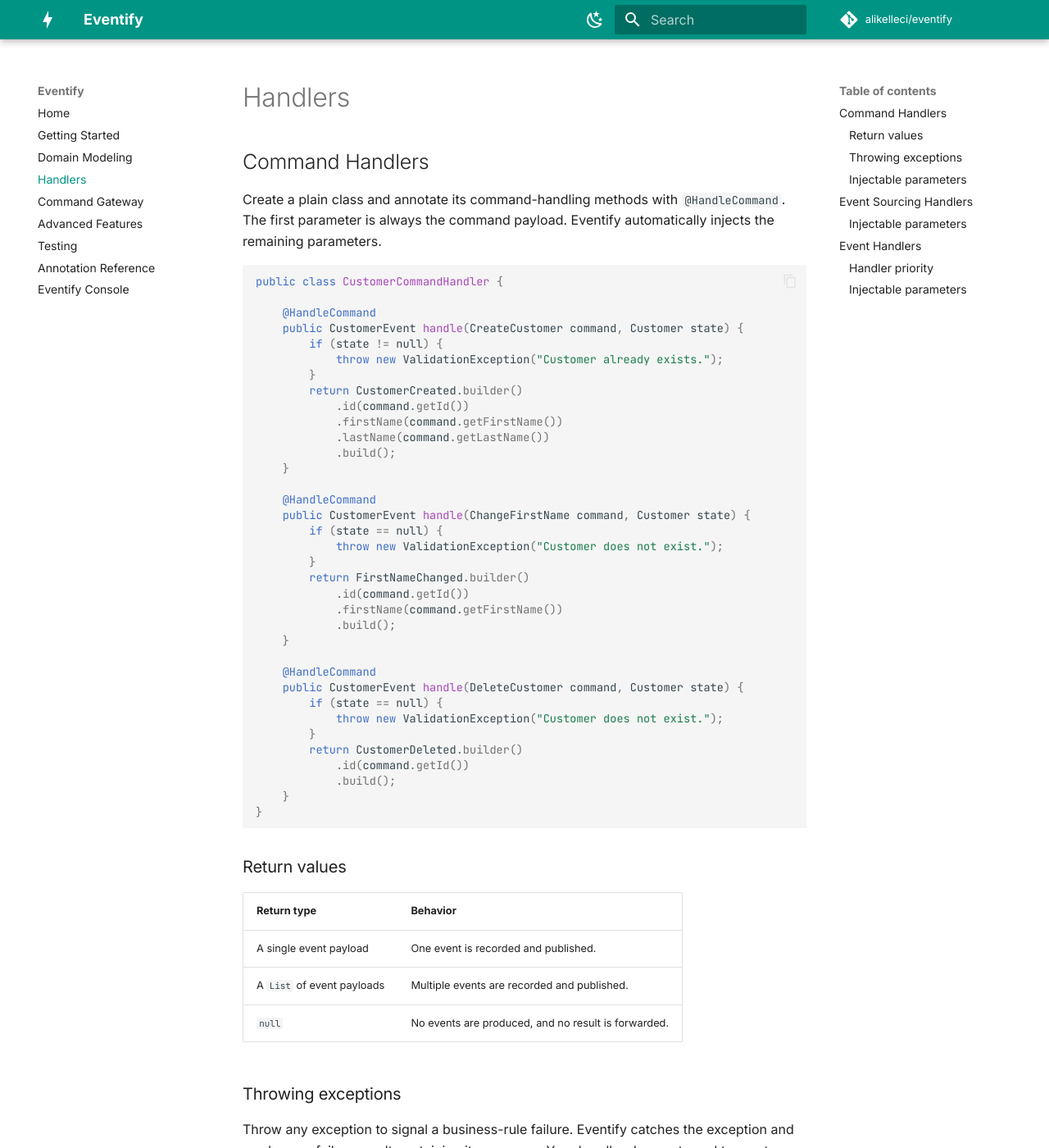
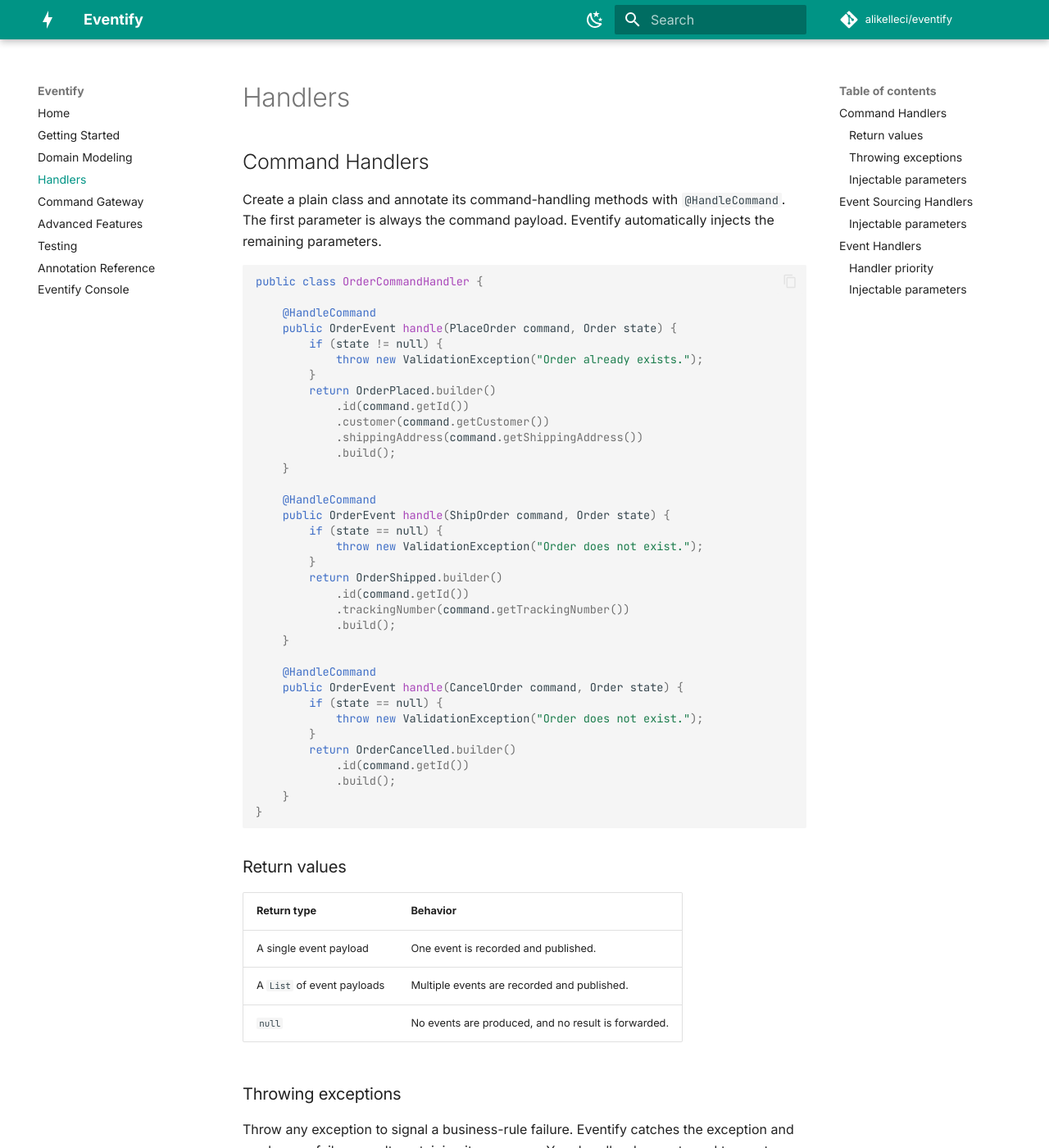
Before and after one commit to alikelleci/eventify, an MkDocs documentation site: the page built from docs/handlers.md, in a window 1280 px wide and 1400 px high. Shown: the whole window at 82% size. Built offline with MkDocs 1.6.1 and Material for MkDocs 9.7.7, drawn with Linux system fonts in a browser that asks for light colours; comment, search, counter and statistics services are not loaded; some of the changed text lies outside the part shown.

Commit message:
minor changes

````diff
--- a/docs/handlers.md
+++ b/docs/handlers.md
@@ -5,37 +5,37 @@
 Create a plain class and annotate its command-handling methods with `@HandleCommand`. The first parameter is always the command payload. Eventify automatically injects the remaining parameters.
 
 ```java
-public class CustomerCommandHandler {
+public class OrderCommandHandler {
 
     @HandleCommand
-    public CustomerEvent handle(CreateCustomer command, Customer state) {
+    public OrderEvent handle(PlaceOrder command, Order state) {
         if (state != null) {
-            throw new ValidationException("Customer already exists.");
+            throw new ValidationException("Order already exists.");
         }
-        return CustomerCreated.builder()
+        return OrderPlaced.builder()
             .id(command.getId())
-            .firstName(command.getFirstName())
-            .lastName(command.getLastName())
+            .customer(command.getCustomer())
+            .shippingAddress(command.getShippingAddress())
             .build();
     }
 
     @HandleCommand
-    public CustomerEvent handle(ChangeFirstName command, Customer state) {
+    public OrderEvent handle(ShipOrder command, Order state) {
         if (state == null) {
-            throw new ValidationException("Customer does not exist.");
+            throw new ValidationException("Order does not exist.");
         }
-        return FirstNameChanged.builder()
+        return OrderShipped.builder()
             .id(command.getId())
-            .firstName(command.getFirstName())
+            .trackingNumber(command.getTrackingNumber())
             .build();
     }
 
     @HandleCommand
-    public CustomerEvent handle(DeleteCustomer command, Customer state) {
+    public OrderEvent handle(CancelOrder command, Order state) {
         if (state == null) {
-            throw new ValidationException("Customer does not exist.");
+            throw new ValidationException("Order does not exist.");
         }
-        return CustomerDeleted.builder()
+        return OrderCancelled.builder()
             .id(command.getId())
             .build();
     }
@@ -60,12 +60,12 @@
 
 ```java
 @HandleCommand
-public CustomerEvent handle(CreateCustomer command,
-                            Customer state,
-                            Metadata metadata,
-                            @Timestamp Instant timestamp,
-                            @MessageId String messageId,
-                            @MetadataValue("$correlationId") String correlationId) {
+public OrderEvent handle(PlaceOrder command,
+                          Order state,
+                          Metadata metadata,
+                          @Timestamp Instant timestamp,
+                          @MessageId String messageId,
+                          @MetadataValue("$correlationId") String correlationId) {
     // ...
 }
 ```
@@ -83,27 +83,27 @@
 Create a plain class and annotate its event-sourcing methods with `@ApplyEvent`. These methods define how each event is applied to produce the next aggregate state. The first parameter is the event payload; all remaining parameters are resolved by type and can appear in any order.
 
 ```java
-public class CustomerEventSourcingHandler {
+public class OrderEventSourcingHandler {
 
     @ApplyEvent
-    public Customer apply(CustomerCreated event, Customer state) {
-        return Customer.builder()
+    public Order apply(OrderPlaced event, Order state) {
+        return Order.builder()
             .id(event.getId())
-            .firstName(event.getFirstName())
-            .lastName(event.getLastName())
+            .customer(event.getCustomer())
+            .shippingAddress(event.getShippingAddress())
             .createdAt(Instant.now())
             .build();
     }
 
     @ApplyEvent
-    public Customer apply(FirstNameChanged event, Customer state) {
+    public Order apply(OrderShipped event, Order state) {
         return state.toBuilder()
-            .firstName(event.getFirstName())
+            .trackingNumber(event.getTrackingNumber())
             .build();
     }
 
     @ApplyEvent
-    public Customer apply(CustomerDeleted event, Customer state) {
+    public Order apply(OrderCancelled event, Order state) {
         return null; // returning null signals the aggregate no longer exists
     }
 }
@@ -127,20 +127,20 @@
 Create a plain class and annotate methods with `@HandleEvent` to react to published events. Event handlers are typically used for side effects such as updating a read model, sending a notification, or triggering a downstream process.
 
 ```java
-public class CustomerEventHandler {
+public class OrderEventHandler {
 
     @HandleEvent
-    public void on(CustomerCreated event) {
+    public void on(OrderPlaced event) {
         // e.g. insert into a read model database
     }
 
     @HandleEvent
-    public void on(FirstNameChanged event) {
+    public void on(OrderShipped event) {
         // e.g. update the read model
     }
 
     @HandleEvent
-    public void on(CustomerDeleted event) {
+    public void on(OrderCancelled event) {
         // e.g. remove from the read model
     }
 }
@@ -153,7 +153,7 @@
 ```java
 @HandleEvent
 @Priority(10)
-public void on(CustomerCreated event) {
+public void on(OrderPlaced event) {
     // invoked before handlers with lower priority
 }
 ```
````
Also changed, not shown: README.md (+99 -99 lines), docs/advanced.md (+13 -14 lines), docs/command-gateway.md (+6 -6 lines), docs/domain-modeling.md (+20 -19 lines), docs/getting-started.md (+9 -9 lines), docs/testing.md (+19 -19 lines).
